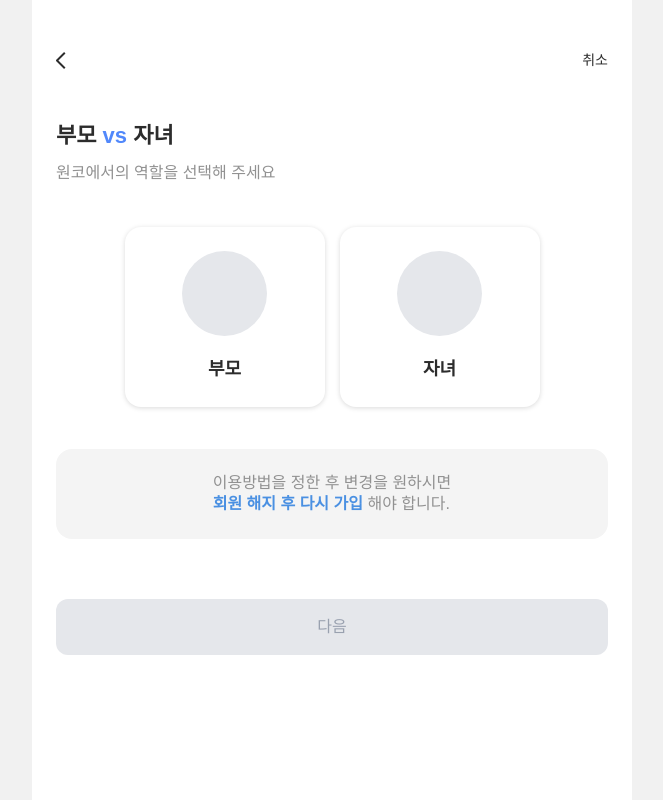
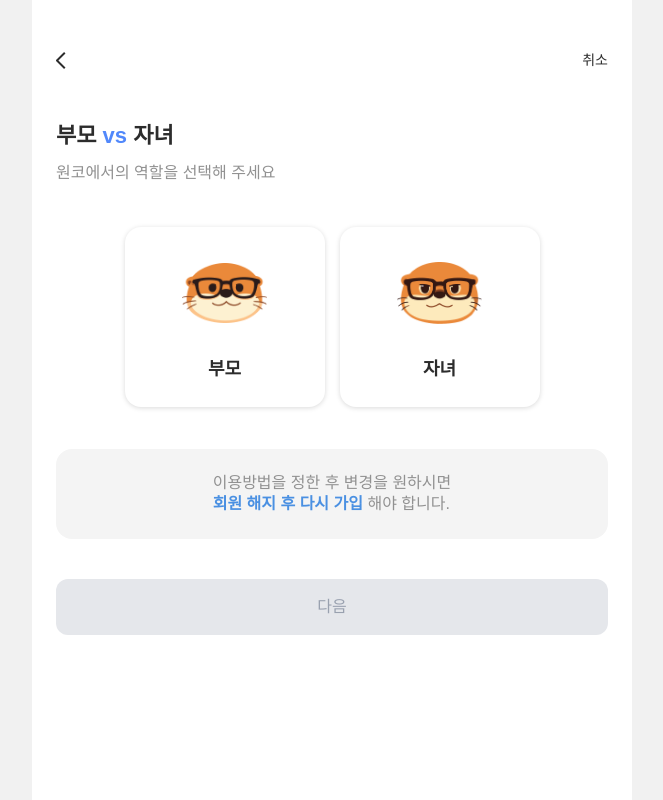
Before and after one commit to TAVE-16-ONECO/Frontend, a React (Vite) app: page /role-select in a window 1280 px wide. Shown: the whole page, without its empty margins (308-971 px from the left). Built offline with nearby package versions, Linux system fonts and the light colour scheme; no server answers; a web font is replaced by a local one.

Commit message:
fix: RoleSelect 페이지 마진 축소

```diff
--- a/src/pages/RoleSelect.jsx
+++ b/src/pages/RoleSelect.jsx
@@ -109,16 +109,21 @@ const RoleSelect = () => {
           <button
             onClick={() => handleRoleSelect('parent')}
             className={clsx(
-              'w-full max-w-[200px] h-[180px] rounded-2xl flex flex-col items-center justify-center gap-[20px] transition-all',
+              'w-full max-w-[200px] h-[180px] rounded-2xl flex flex-col items-center justify-center gap-[20px] transition-all border-2',
               '[box-shadow:0px_1px_5px_0px_rgba(0,0,0,0.15)]',
               selectedRole === 'parent' ?
-                'border-2 border-[#b2d6ff] bg-[#E2EFFF]'
-              : 'border-gray-200 bg-white hover:border-gray-300 hover:bg-gray-50',
+                'border-[#b2d6ff] bg-[#E2EFFF]'
+              : 'border-transparent bg-white hover:border-gray-300 hover:bg-gray-50',
             )}
             aria-selected={selectedRole === 'parent'}
           >
             {/* 아이콘 플레이스홀더 */}
-            <div className='w-[85px] h-[85px] rounded-full bg-gray-200'></div>
+            <div className='w-[85px] h-[85px] rounded-full flex justify-center items-center'>
+              <img
+                src='/images/MainCharacterFace-basic.png'
+                alt='메인 캐릭터 얼굴'
+              />
+            </div>
             <span className='text-[18px] text-[#2c2c2c] font-semibold'>
               부모
             </span>
@@ -128,16 +133,21 @@ const RoleSelect = () => {
           <button
             onClick={() => handleRoleSelect('child')}
             className={clsx(
-              'w-full max-w-[200px] h-[180px] rounded-2xl flex flex-col items-center justify-center gap-[20px] transition-all',
+              'w-full max-w-[200px] h-[180px] rounded-2xl flex flex-col items-center justify-center gap-[20px] transition-all border-2',
               '[box-shadow:0px_1px_5px_0px_rgba(0,0,0,0.15)]',
               selectedRole === 'child' ?
-                'border-2 border-[#b2d6ff] bg-[#E2EFFF]'
-              : 'border-gray-200 bg-white hover:border-gray-300 hover:bg-gray-50',
+                'border-[#b2d6ff] bg-[#E2EFFF]'
+              : 'border-transparent bg-white hover:border-gray-300 hover:bg-gray-50',
             )}
             aria-selected={selectedRole === 'child'}
           >
             {/* 아이콘 플레이스홀더 */}
-            <div className='w-[85px] h-[85px] rounded-full bg-gray-200'></div>
+            <div className='w-[85px] h-[85px] rounded-full flex justify-center items-center'>
+              <img
+                src='/images/MainCharacterFace-sensitive.png'
+                alt='메인 캐릭터 얼굴'
+              />
+            </div>
             <span className='text-[18px] text-[#2c2c2c] font-semibold'>
               자녀
             </span>
@@ -146,7 +156,7 @@ const RoleSelect = () => {
 
         {/* 안내 메시지 */}
         {selectedRole ?
-          <div className='mb-[42px] flex flex-col gap-[19px] text-[#919191]'>
+          <div className='mb-[30px] flex flex-col gap-[19px] text-[#919191]'>
             <div className='flex items-start gap-2'>
               <span className='text-[12px]'>•</span>
               {selectedRole === 'parent' ?
@@ -168,7 +178,7 @@ const RoleSelect = () => {
         : null}
 
         {/* 정보 박스 */}
-        <div className='h-[90px] mb-[60px] bg-[#f4f4f4] rounded-2xl p-4 flex justify-center items-center text-[16px] font-medium text-[#919191] leading-[130%]'>
+        <div className='h-[90px] mb-[40px] bg-[#f4f4f4] rounded-2xl p-4 flex justify-center items-center text-[16px] font-medium text-[#919191] leading-[130%]'>
           <div>
             <p>이용방법을 정한 후 변경을 원하시면 </p>
             <p>
```
